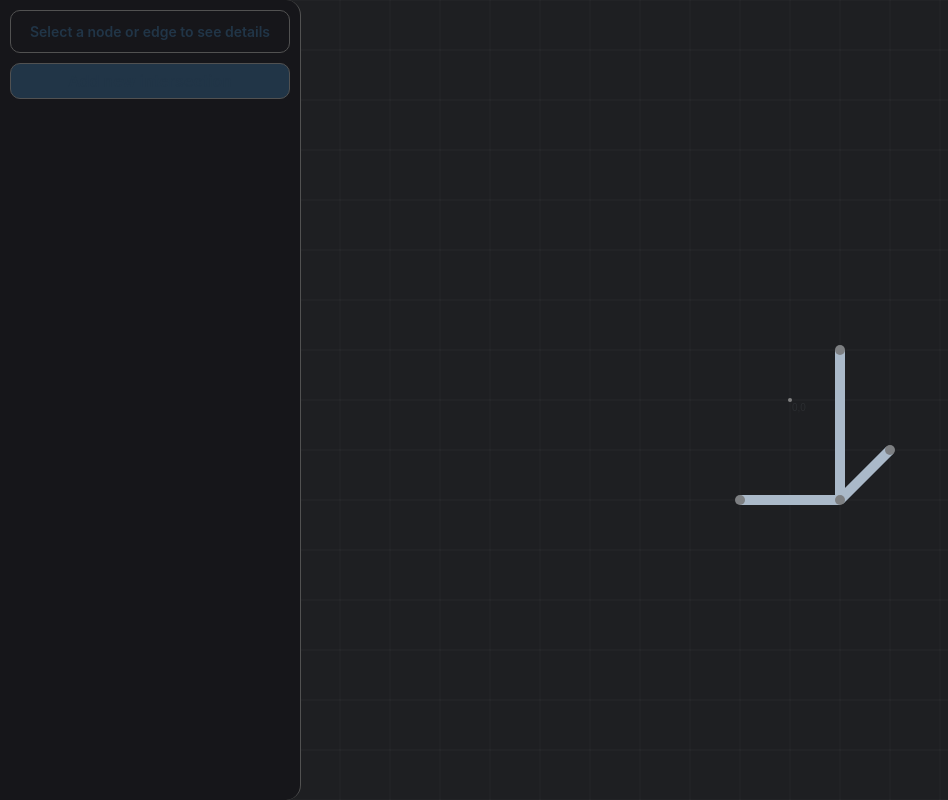
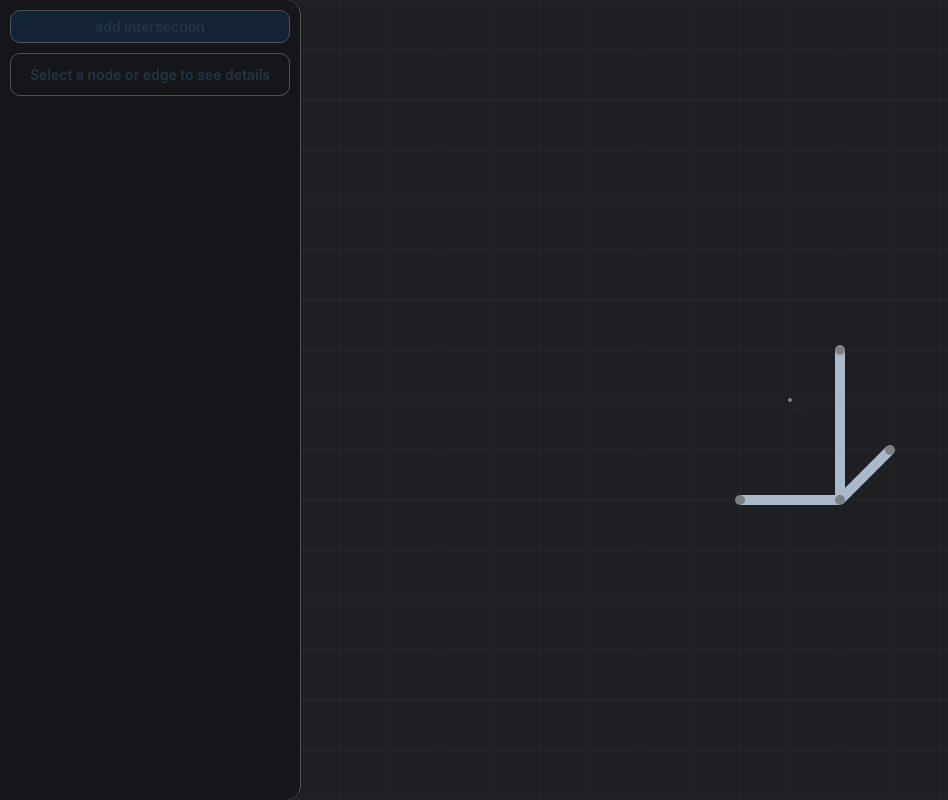
Before and after one commit to HamzaElzarw-2022/street-map-builder, a React (Vite) app: page / in a window 1280 px wide. Shown: the whole page, without its empty margins (0-948 px from the left). Built offline with nearby package versions, Linux system fonts and the light colour scheme.

Commit message:
Add node creation functionality in Ribbon component
Introduced functionality to add new nodes via the Ribbon interface. Added state management for new nodes and implemented utility functions to generate unique IDs. Removed outdated placeholders and updated styles for consistency.

```diff
--- a/src/App.css
+++ b/src/App.css
@@ -68,14 +68,14 @@
     margin-top: 10px;
 }
 .blue-background {
-    background: #213547;
+    background: #142238;
 }
 .center {
     text-align: center;
 }
 .font-size-2 {
-    font-size: 16px;
-    padding: 5px 5px;
+    font-size: 14px;
+    padding: 5px;
 }
 .section-row-button {
     max-width: 50%;
@@ -89,3 +89,11 @@
     color: #007BFF; /* A typical clickable blue color */
     text-decoration: underline;
 }
+
+.full-width {
+    width: 100%;
+}
+
+.pointer {
+    cursor: pointer;
+}
--- a/src/App.jsx
+++ b/src/App.jsx
@@ -13,6 +13,11 @@ const edgeColor = "#AAB9C9";
 const nodeColor = "#7d7f82";
 export const startColor = "#32552a"; // Cyan
 export const endColor = "#222f39";  // Yellow
+
+let nodeIdSequence = 10;
+let edgeIdSequence = 10;
+export const getNextNodeId = () => nodeIdSequence++;
+export const getNextEdgeId = () => edgeIdSequence++;
 
 let nodesData= [
   new Node(1, "intersection1", 50, -50),
@@ -32,12 +37,11 @@ function App() {
   const [nodes, setNodes] = useState(nodesData);
   const [edges, setEdges] = useState(edgesData);
   const [selected, setSelected] = useState({type: null, id: null});
-  // TODO: disable side change state if disrupted with other operations
   const [sideToChange, setSideToChange] = useState(null);
 
   useEffect(() => {
-    console.log("Selected was changed:", selected);
-  }, [selected]);
+    setSideToChange(null);
+  }, [selected, nodes, edges]);
 
   const handleDragMove = (e, node) => {
     node.x = Math.floor(e.target.x());
--- a/src/Ribbon.jsx
+++ b/src/Ribbon.jsx
@@ -1,4 +1,5 @@
-import {startColor, endColor} from "./App.jsx";
+import {startColor, endColor, getNextNodeId, getNextEdgeId} from "./App.jsx";
+import {useState} from "react";
 
 // TODO: refactor ribbon components
 const SectionRow = ({ label, type, value, onChange }) => (
@@ -13,6 +14,7 @@ const SectionRow = ({ label, type, value, onChange }) => (
   </div>
 );
 
+// TODO: no need for separate component
 const EdgeConnected = ({ edge, setSelected }) => (
   <div className="ribbon-subsection">
     <div className="section-row">
@@ -31,6 +33,8 @@ const EdgeConnected = ({ edge, setSelected }) => (
 );
 
 function Ribbon({ribbonWidth, nodes, setNodes, selected, setSelected, edges, setEdges, setSideToChange, sideToChange}) {
+
+  const [newNode, setNewNode] = useState({name: "", x: 0, y: 0});
 
   /**
    * @param {MouseEvent} e
@@ -57,8 +61,36 @@ function Ribbon({ribbonWidth, nodes, setNodes, selected, setSelected, edges, set
     }
   }
 
+  const createNode = () => {
+    if (newNode.name) {
+      const id = getNextNodeId();
+      setNodes(prev => [...prev, {id: id, ...newNode}]);
+      setSelected({type: "NODE", id: id});
+      setNewNode({name: "", x: 0, y: 0});
+    }
+  }
+
   return (
       <div className={"ribbon standard-font"} style={{width: ribbonWidth}}>
+
+        {(selected.type === "ADD NODE")?
+          <div className={"ribbon-section blue-background"}>
+            <div className={"section-row"}>new intersection</div>
+            <SectionRow label={"name"} type={"text"} value={newNode.name || ""}
+                        onChange={e => setNewNode({...newNode, name: e.target.value})}/>
+            <SectionRow label={"lat"} type={"number"} value={newNode.x || ""}
+                        onChange={e => setNewNode({...newNode, x: parseInt(e.target.value) || 0})}/>
+            <SectionRow label={"long"} type={"number"} value={newNode.y || ""}
+                        onChange={e => setNewNode({...newNode, y: parseInt(e.target.value) || 0})}/>
+            <button className={"pointer center full-width"} onClick={createNode}>Create Intersection</button>
+          </div>
+          : <div className={"pointer ribbon-section blue-background center font-size-2"} onClick={() => {
+            setSelected({type: "ADD NODE", id: null});
+            setNewNode({name: "", x: 0, y: 0});
+          }}>add intersection</div>
+        }
+
+
         {(selected.type === "NODE") && nodes.filter(node => node.id === selected.id).map(node =>
           <div className={"ribbon-section"}>
             <div className={"section-row"}>Intersection selected</div>
@@ -112,8 +144,6 @@ function Ribbon({ribbonWidth, nodes, setNodes, selected, setSelected, edges, set
         {(!selected.type) && (
           <div className={"ribbon-section center"}>Select a node or edge to see details</div>
         )}
-        {/*TODO: add add new intersection functionality*/}
-        <div className={"ribbon-section blue-background center font-size-2"}>Add new intersection</div>
       </div>
   )
 }
```
